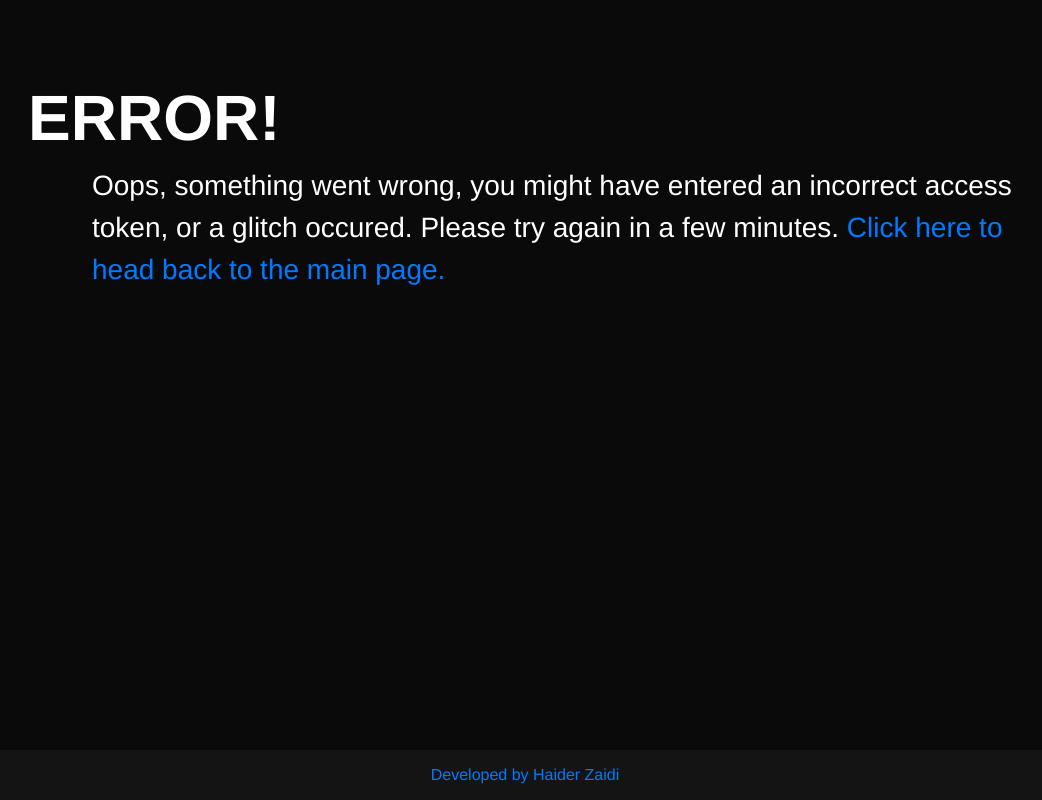
After one commit to HaiderZaidiDev/canvas-assignments-tracker, a Django app: template assignmentTracker/pages/templates/error500.html in a window 1280 px wide. The commit adds this page. Shown: the whole page, without its empty margins (115-1157 px from the left). Run offline with Django 3.2, Linux system fonts and the light colour scheme; the template is opened without the code that fills it, so the values that code supplies are empty; some libraries are stand-ins or nearby versions.

Commit message:
Updated fonts

```diff
--- a/assignmentTracker/assignmentTracker/settings.py
+++ b/assignmentTracker/assignmentTracker/settings.py
@@ -24,7 +24,7 @@ BASE_DIR = Path(__file__).resolve().parent.parent
 SECRET_KEY = os.environ['DJANGO_SECRET_KEY']
 
 # SECURITY WARNING: don't run with debug turned on in production!
-DEBUG = True
+DEBUG = False
 
 ALLOWED_HOSTS = ['*']
 
--- a/assignmentTracker/assignmentTracker/urls.py
+++ b/assignmentTracker/assignmentTracker/urls.py
@@ -15,7 +15,9 @@ Including another URLconf
 """
 from django.contrib import admin
 from django.urls import path
-from pages.views import homeView
+from pages.views import homeView, handler500View, handler404View
+handler500 = handler500View
+handler404 = handler404View
 
 urlpatterns = [
     path('admin/', admin.site.urls),
--- /dev/null
+++ b/assignmentTracker/pages/templates/error500.html
@@ -0,0 +1,44 @@
+<!DOCTYPE HTML>
+{% load static %}
+<html>
+  <head>
+    <meta name="viewport" content="width=device-width, initial-scale=1.0">
+    <link rel="stylesheet" href="https://stackpath.bootstrapcdn.com/bootstrap/4.5.2/css/bootstrap.min.css" integrity="sha384-JcKb8q3iqJ61gNV9KGb8thSsNjpSL0n8PARn9HuZOnIxN0hoP+VmmDGMN5t9UJ0Z" crossorigin="anonymous">
+    <link href="{% static 'pages/main.css' %}" rel="stylesheet">
+    <title> Schulich Assignment Tracker </title>
+
+  </head>
+  <body>
+    <div class="container-fluid">
+        <div class="row">
+          <div class="col-12 d-lg-block d-md-block d-sm-none d-none">
+            <div class="header">
+              <h1> Error! </h1>
+              <p> Oops, something went wrong, you might have entered an incorrect access token, or a glitch occured. Please try again in a few minutes. <a href="https://haiderzaidi.ca/assignment-tracker">Click here to head back to the main page.</a></p>
+            </div>
+          </div>
+        </div>
+        <!-- Mobile Header -->
+       <div class="row">
+         <div class="col-12 d-lg-none d-md-none d-sm-block d-xs-block">
+           <div class="mobile-header">
+             <h1> Error! </h1>
+             <p> Oops, something went wrong, you might have entered an incorrect access token, or a glitch occured. Please try again in a few minutes. <a href="https://haiderzaidi.ca/assignment-tracker">Click here to head back to the main page. </a></p>
+           </div>
+         </div>
+       </div>
+        </form>
+
+      <div class="row no-gutters">
+        <footer class="d-flex justify-content-center align-items-center">
+          <p> <a href="https://haiderzaidi.ca" target='_blank'>Developed by Haider Zaidi</a> </p>
+        </footer>
+      </div>
+    </div>
+
+
+  </body>
+  <script src="https://code.jquery.com/jquery-3.5.1.slim.min.js" integrity="sha384-DfXdz2htPH0lsSSs5nCTpuj/zy4C+OGpamoFVy38MVBnE+IbbVYUew+OrCXaRkfj" crossorigin="anonymous"></script>
+  <script src="https://cdn.jsdelivr.net/npm/popper.js@1.16.1/dist/umd/popper.min.js" integrity="sha384-9/reFTGAW83EW2RDu2S0VKaIzap3H66lZH81PoYlFhbGU+6BZp6G7niu735Sk7lN" crossorigin="anonymous"></script>
+  <script src="https://stackpath.bootstrapcdn.com/bootstrap/4.5.2/js/bootstrap.min.js" integrity="sha384-B4gt1jrGC7Jh4AgTPSdUtOBvfO8shuf57BaghqFfPlYxofvL8/KUEfYiJOMMV+rV" crossorigin="anonymous"></script>
+</html>
--- a/assignmentTracker/static/pages/main.css
+++ b/assignmentTracker/static/pages/main.css
@@ -10,8 +10,12 @@ label {
 }
 
 h1, h2, h3, p, li {
-  font-family: 'Roboto', sans-serif;
+  font-family: 'Helvetica Neue', sans-serif;
   color: white;
+}
+
+p {
+  font-weight: 300;
 }
 
 h1 {
@@ -37,12 +41,12 @@ a:hover {
 }
 
 .header h1 {
-  font-size: 4.5em;
+  font-size: 4em;
   text-transform: uppercase;
 }
 
 .header p {
-  font-size: 2em;
+  font-size: 1.75em;
   margin-left: 5vw;
   width: 75vw;
 }
@@ -73,6 +77,7 @@ footer {
 	width: 100vw;
 	height: 50px;
 	bottom: 0;
+  left: 0;
 	position: fixed;
 }
 
```
Also changed, not shown: assignmentTracker/pages/templates/error404.html (added, +44 -0 lines), assignmentTracker/pages/templates/index.html (+6 -5 lines), assignmentTracker/pages/views.py (+22 -7 lines), assignmentTracker/db.sqlite3.
